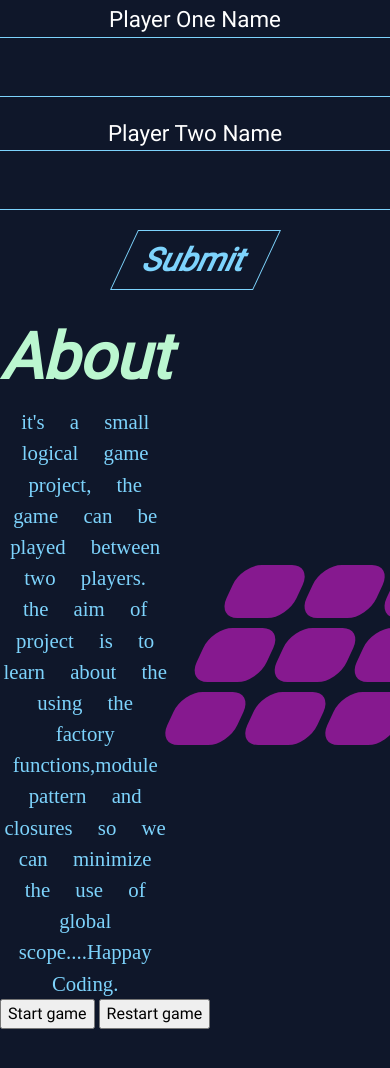
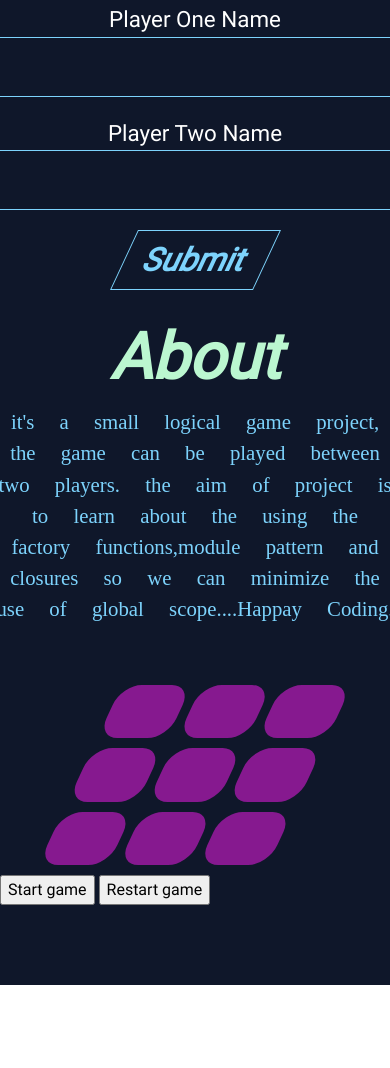
Before and after one commit to shahidafridi-321/Tic-Tac-Toe, a plain HTML site: page index.html in a window 390 px wide. Shown: the part 709-1777 px from the top of the page. After the commit the page ends 1694 px from the top, so only its background shows below. Drawn offline with Linux system fonts and the light colour scheme; a web font is replaced by a local one.

Commit message:
modified:   style.css

```diff
--- a/style.css
+++ b/style.css
@@ -78,6 +78,10 @@ body {
   .header-section {
     height: 400px;
     transition: all 0.7s;
+  }
+  .hero-container {
+    flex-direction: column;
+    row-gap: 50px;
   }
 
 }
```
